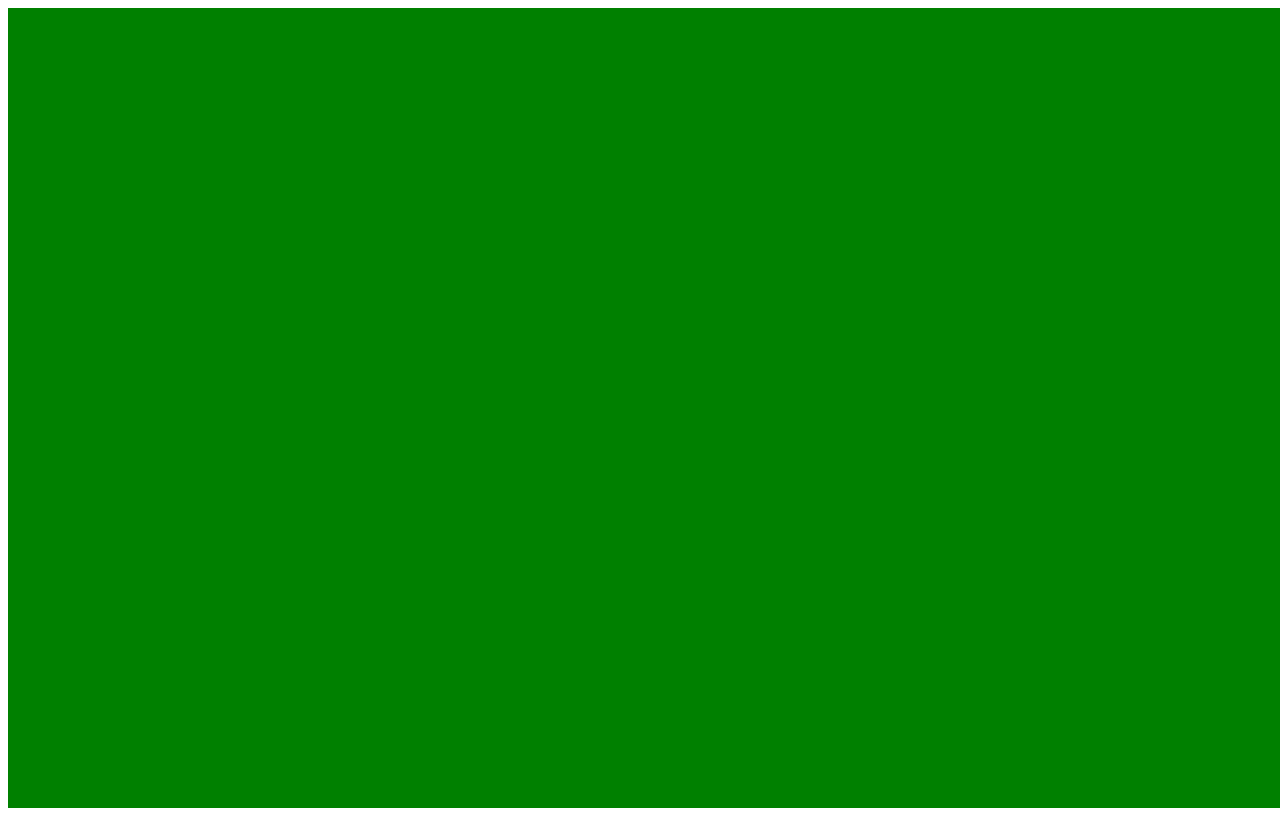
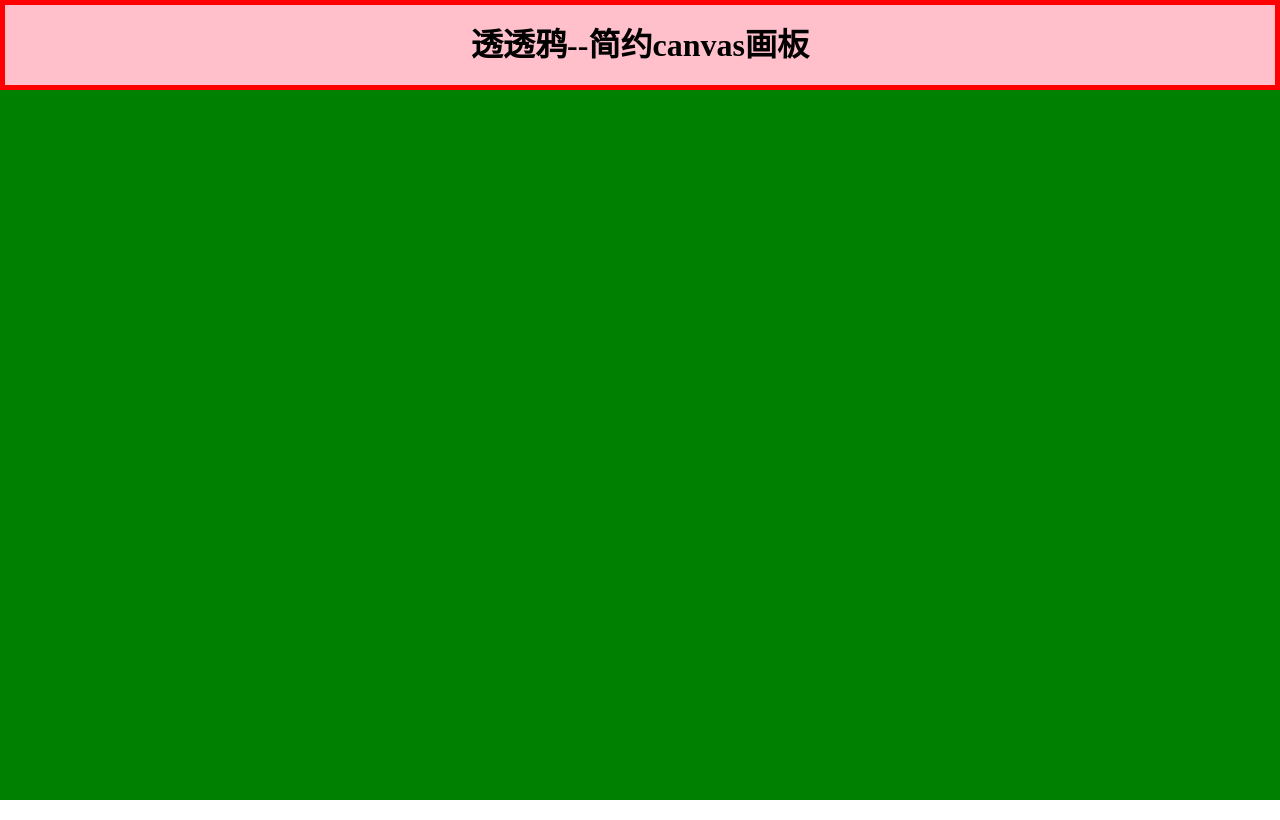
Before and after one commit to BZNC/toutouYa, a plain HTML site: page index.html in a window 1280 px wide. Drawn offline with Linux system fonts and the light colour scheme.

Commit message:
修改了获取坐标的方式

```diff
--- a/index.html
+++ b/index.html
@@ -5,42 +5,70 @@
     <meta charset="UTF-8">
     <meta http-equiv="X-UA-Compatible" content="IE=edge">
     <meta name="viewport" content="width=device-width, initial-scale=1.0">
-    <title>My Canvas</title>
+    <title>totoYa canvas</title>
     <style>
+        * {
+            margin: 0;
+            padding: 0;
+            box-sizing: border-box;
+        }
+
+        #canvasWrap {
+            position: absolute;
+            width: 100%;
+            height: 100%;
+            background-color: pink;
+        }
+
+        h1 {
+            height: 90px;
+            line-height: 80px;
+            text-align: center;
+            border: 5px solid red;
+        }
+
         #myCanvas {
+            position: absolute;
             background-color: green;
         }
     </style>
 </head>
 
 <body>
-    <canvas id="myCanvas" width="600" height="600"></canvas>
+
+
+    <div id="canvasWrap">
+
+        <h1>透透鸦--简约canvas画板</h1>
+
+        <canvas id="myCanvas"></canvas>
+
+    </div>
+
+
 
     <script>
         //获取canvas标签
         var myCanvas = document.querySelector('#myCanvas')
         //获取2D上下文
         var context = myCanvas.getContext('2d')
-        // console.log(context);
 
         //宽高处理
         function resizeFun() {
-            var pageWidth = document.documentElement.clientWidth
-            var pageHeight = document.documentElement.clientHeight
+            var pageWidth = canvasWrap.offsetWidth
+            var pageHeight = (document.querySelector('#canvasWrap').offsetHeight) - (document.querySelector('h1').offsetHeight)
 
             myCanvas.width = pageWidth
             myCanvas.height = pageHeight
         }
-
         resizeFun()
-
         window.onresize = function () {
             resizeFun()
         }
         //宽高处理
 
 
-        //画圈函数，使用fill实现画一个实心弧，即圆
+        //画圈函数，使用fill实现画一个360度实心弧，即圆
         function drawCircle(x, y, radius) {
             context.beginPath()
             context.arc(x, y, radius, 0, Math.PI * 2)
@@ -57,19 +85,19 @@
 
         //鼠标按下时，画初始位置的圆
         myCanvas.onmousedown = function (e) {
-            paintting = true;
-            var x = e.clientX;
-            var y = e.clientY;
+            paintting = true
+            var x = e.offsetX
+            var y = e.offsetY
             lastPoint = { x: x, y: y }
-            drawCircle(x, y, 1);
+            drawCircle(x, y, 1)
         }
 
         //鼠标移动时，一边画圆，一边画线把圆形连接起来
         //如果只画线，则只能画出一根根直挺挺的直线
         myCanvas.onmousemove = function (e) {
             if (paintting) {
-                var x = e.clientX
-                var y = e.clientY
+                var x = e.offsetX
+                var y = e.offsetY
                 var newPoint = { x: x, y: y }
                 drawCircle(x, y, 1)
                 drawLine(lastPoint.x, lastPoint.y, newPoint.x, newPoint.y)
```
